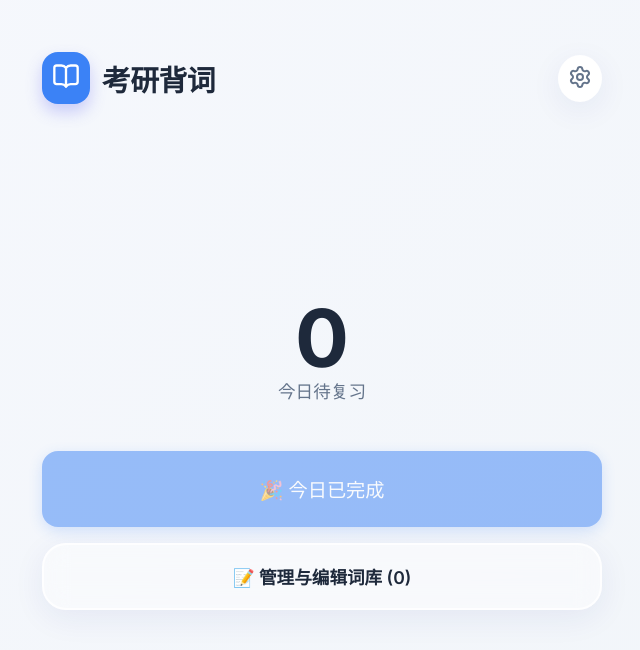
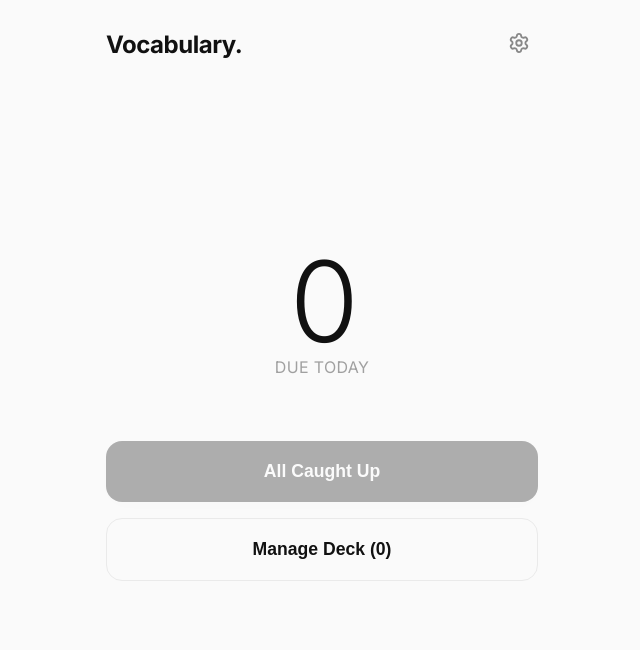
Before and after one commit to costacicera194-ui/vocab-pwa, a React (Vite) app: page / in a window 1280 px wide. Shown: the top 650 px of the page, without its empty margins (318-958 px from the left). Built offline with nearby package versions, Linux system fonts and the light colour scheme.

Commit message:
Implement elegant, minimalist Apple/Notion style redesign

```diff
--- a/src/App.jsx
+++ b/src/App.jsx
@@ -1,7 +1,7 @@
 import React, { useState, useEffect } from 'react';
 import ManageScreen from './components/ManageScreen';
 import FlashcardScreen from './components/FlashcardScreen';
-import { BookOpen, Settings, X } from 'lucide-react';
+import { Settings, X } from 'lucide-react';
 import { AnimatePresence, motion } from 'framer-motion';
 
 function App() {
@@ -39,18 +39,13 @@ function App() {
   }
 
   return (
-    <div style={{ paddingTop: '2rem', paddingBottom: '2rem', position: 'relative', display: 'flex', flexDirection: 'column', minHeight: '100vh' }}>
+    <div style={{ paddingTop: '2rem', paddingBottom: '2rem', position: 'relative', display: 'flex', flexDirection: 'column', minHeight: '100vh', padding: '24px' }}>
 
       {/* Header */}
       <div style={{ display: 'flex', justifyContent: 'space-between', alignItems: 'center', marginBottom: '3rem' }}>
-        <div style={{ display: 'flex', alignItems: 'center', gap: '12px' }}>
-          <div style={{ background: 'var(--primary-color)', color: 'white', padding: '10px', borderRadius: '16px', boxShadow: '0 8px 16px rgba(99, 102, 241, 0.3)' }}>
-            <BookOpen size={28} />
-          </div>
-          <h1 style={{ margin: 0, fontSize: '1.8rem', fontWeight: 800, color: 'var(--text-primary)' }}>考研背词</h1>
-        </div>
-        <button onClick={() => setShowSettings(true)} style={{ color: 'var(--text-secondary)', background: 'white', padding: '10px', borderRadius: '50%', boxShadow: 'var(--glass-shadow)', border: 'none', cursor: 'pointer' }}>
-          <Settings size={24} />
+        <h1 style={{ margin: 0, fontSize: '1.5rem', fontWeight: 700, letterSpacing: '-0.02em', color: 'var(--text-primary)' }}>Vocabulary.</h1>
+        <button onClick={() => setShowSettings(true)} style={{ color: 'var(--text-secondary)', background: 'transparent', padding: '8px', border: 'none', cursor: 'pointer', transition: 'color 0.2s' }}>
+          <Settings size={22} />
         </button>
       </div>
 
@@ -59,25 +54,25 @@ function App() {
         {showSettings && (
           <motion.div
             initial={{ opacity: 0 }} animate={{ opacity: 1 }} exit={{ opacity: 0 }}
-            style={{ position: 'fixed', top: 0, left: 0, right: 0, bottom: 0, background: 'rgba(0,0,0,0.5)', zIndex: 100, display: 'flex', alignItems: 'center', justifyContent: 'center', padding: '20px' }}
+            style={{ position: 'fixed', top: 0, left: 0, right: 0, bottom: 0, background: 'rgba(255,255,255,0.8)', backdropFilter: 'blur(8px)', zIndex: 100, display: 'flex', alignItems: 'center', justifyContent: 'center', padding: '24px' }}
           >
             <motion.div
-              initial={{ scale: 0.9, y: 20 }} animate={{ scale: 1, y: 0 }} exit={{ scale: 0.9, y: 20 }}
-              className="glass-panel" style={{ width: '100%', maxWidth: '400px', background: 'rgba(255,255,255,0.95)' }}
+              initial={{ scale: 0.95, y: 10 }} animate={{ scale: 1, y: 0 }} exit={{ scale: 0.95, y: 10 }}
+              className="glass-panel" style={{ width: '100%', maxWidth: '400px', padding: '32px' }}
             >
-              <div style={{ display: 'flex', justifyContent: 'space-between', alignItems: 'center', marginBottom: '1rem' }}>
-                <h3 style={{ margin: 0 }}>API 设置</h3>
-                <button onClick={() => setShowSettings(false)} style={{ background: 'none', border: 'none', cursor: 'pointer' }}><X size={20} color="var(--text-secondary)" /></button>
+              <div style={{ display: 'flex', justifyContent: 'space-between', alignItems: 'center', marginBottom: '1.5rem' }}>
+                <h3 style={{ margin: 0, fontWeight: 600, fontSize: '1.2rem' }}>API Configuration</h3>
+                <button onClick={() => setShowSettings(false)} style={{ background: 'none', border: 'none', cursor: 'pointer' }}><X size={20} color="var(--text-tertiary)" /></button>
               </div>
-              <p style={{ fontSize: '0.9rem', color: 'var(--text-secondary)', marginBottom: '1rem' }}>
-                请输入您的 API Key 以解锁 AI 考研例句生成功能。
+              <p style={{ fontSize: '0.9rem', color: 'var(--text-secondary)', marginBottom: '1.5rem', lineHeight: 1.5 }}>
+                Enter your Google Gemini API Key to enable contextual sentence generation.
               </p>
               <input
                 type="password"
                 placeholder="AIzaSy..."
                 value={apiKey}
                 onChange={e => setApiKey(e.target.value)}
-                style={{ width: '100%', padding: '12px', borderRadius: '8px', border: '1px solid #ccc', marginBottom: '1rem', outline: 'none' }}
+                style={{ width: '100%', padding: '16px', borderRadius: '12px', border: '1px solid var(--border-color)', marginBottom: '1.5rem', outline: 'none', fontSize: '1rem', background: '#fafafa' }}
               />
               <button
                 className="btn-primary"
@@ -88,36 +83,36 @@ function App() {
                   setShowSettings(false);
                 }}
               >
-                保存设置
+                Save Changes
               </button>
             </motion.div>
           </motion.div>
         )}
       </AnimatePresence>
 
-      <div style={{ flex: 1, display: 'flex', flexDirection: 'column', alignItems: 'center', justifyContent: 'center', marginTop: '-2rem' }}>
-        <div style={{ fontSize: '5rem', fontWeight: 900, color: 'var(--text-primary)', lineHeight: 1 }}>
+      <div style={{ flex: 1, display: 'flex', flexDirection: 'column', alignItems: 'center', justifyContent: 'center', marginTop: '-4rem' }}>
+        <div style={{ fontSize: '7rem', fontWeight: 300, color: 'var(--text-primary)', lineHeight: 1, letterSpacing: '-0.04em' }}>
           {dueCards.length}
         </div>
-        <div style={{ color: 'var(--text-secondary)', fontWeight: 500, marginBottom: '3rem', fontSize: '1.1rem' }}>
-          今日待复习
+        <div style={{ color: 'var(--text-tertiary)', fontWeight: 400, marginBottom: '4rem', fontSize: '1rem', letterSpacing: '0.02em', textTransform: 'uppercase' }}>
+          Due Today
         </div>
 
         <button
           onClick={() => setCurrentView('flashcard')}
           disabled={dueCards.length === 0}
           className="btn-primary"
-          style={{ width: '100%', padding: '1.5rem', fontSize: '1.2rem', marginBottom: '1rem', opacity: dueCards.length === 0 ? 0.5 : 1 }}
+          style={{ width: '100%', padding: '1.25rem', fontSize: '1.1rem', marginBottom: '1rem', borderRadius: '16px' }}
         >
-          {dueCards.length > 0 ? '🚀 开始背记' : '🎉 今日已完成'}
+          {dueCards.length > 0 ? 'Start Review' : 'All Caught Up'}
         </button>
 
         <button
           onClick={() => setCurrentView('manage')}
-          className="glass-panel"
-          style={{ width: '100%', padding: '1.2rem', fontSize: '1.1rem', fontWeight: 600, border: '2px solid rgba(255,255,255,0.8)', background: 'rgba(255,255,255,0.4)', color: 'var(--text-primary)', cursor: 'pointer', display: 'flex', justifyContent: 'center', gap: '8px' }}
+          className="btn-secondary"
+          style={{ width: '100%', padding: '1.25rem', fontSize: '1.1rem', borderRadius: '16px' }}
         >
-          📝 管理与编辑词库 ({deck.length})
+          Manage Deck ({deck.length})
         </button>
       </div>
     </div>
--- a/src/components/FlashcardScreen.jsx
+++ b/src/components/FlashcardScreen.jsx
@@ -2,7 +2,7 @@ import React, { useState, useEffect } from 'react';
 import { motion, AnimatePresence } from 'framer-motion';
 import { generateSentence, fetchTranslation } from '../services/api';
 import { calculateNextReview } from '../utils/sm2';
-import { BookOpen, CheckCircle, XCircle } from 'lucide-react';
+import { ArrowLeft, Check, X as XIcon } from 'lucide-react';
 
 export default function FlashcardScreen({ deck, updateDeck, onBack }) {
   const [sentence, setSentence] = useState('');
@@ -32,14 +32,13 @@ export default function FlashcardScreen({ deck, updateDeck, onBack }) {
   };
 
   const handleWordClick = async (rawWord) => {
-    // Remove punctuation
     const cleanWord = rawWord.replace(/[^a-zA-Z]/g, '');
     if (!cleanWord) return;
 
     setTranslatedWord(cleanWord);
-    setTranslationText('查询中...');
+    setTranslationText('Loading...');
     const result = await fetchTranslation(cleanWord);
-    setTranslationText(result || '未能找到该词的释义');
+    setTranslationText(result || 'No definition found.');
   };
 
   const handleAnswer = (quality) => {
@@ -47,20 +46,20 @@ export default function FlashcardScreen({ deck, updateDeck, onBack }) {
 
     const updatedCard = { ...currentCard, ...calculateNextReview(currentCard, quality) };
 
-    // Update the master deck
-    // Since currentCard is always dueCards[0], updating the deck will automatically
-    // remove the card from dueCards (if nextReview > now) and the next card will slide in!
+    // Update the master deck, automatically advancing the queue
     const newDeck = deck.map(c => c.id === updatedCard.id ? updatedCard : c);
     updateDeck(newDeck);
   };
 
   if (dueCards.length === 0) {
     return (
-      <div className="glass-panel" style={{ textAlign: 'center', marginTop: '3rem' }}>
-        <CheckCircle size={48} color="var(--success-color)" style={{ margin: '0 auto' }} />
-        <h2>今日任务已完成！</h2>
-        <p>太棒了，您的词库中没有需要复习的单词了。</p>
-        <button className="btn-primary" onClick={onBack} style={{ marginTop: '1rem' }}>返回</button>
+      <div style={{ display: 'flex', flexDirection: 'column', alignItems: 'center', justifyContent: 'center', height: '100vh', padding: '24px' }}>
+        <div style={{ background: 'var(--border-color)', width: 64, height: 64, borderRadius: '50%', display: 'flex', alignItems: 'center', justifyContent: 'center', marginBottom: '24px' }}>
+          <Check size={32} color="var(--text-primary)" />
+        </div>
+        <h2 style={{ fontSize: '1.5rem', fontWeight: 600, letterSpacing: '-0.02em', marginBottom: '8px' }}>All caught up</h2>
+        <p style={{ color: 'var(--text-secondary)', marginBottom: '32px' }}>You have no more words to review right now.</p>
+        <button className="btn-secondary" onClick={onBack} style={{ width: '100%', borderRadius: '16px' }}>Return Home</button>
       </div>
     );
   }
@@ -68,34 +67,38 @@ export default function FlashcardScreen({ deck, updateDeck, onBack }) {
   if (!currentCard) return null;
 
   return (
-    <div style={{ display: 'flex', flexDirection: 'column', gap: '1rem' }}>
+    <div style={{ display: 'flex', flexDirection: 'column', height: '100vh', padding: '24px' }}>
 
-      {/* Progress Header */}
-      <div style={{ display: 'flex', justifyContent: 'space-between', alignItems: 'center' }}>
-        <button onClick={onBack} style={{ color: 'var(--text-secondary)' }}>← 返回</button>
-        <span style={{ fontSize: '0.9rem', color: 'var(--text-secondary)' }}>
-          剩余待复习: {dueCards.length} 词
+      {/* Header */}
+      <div style={{ display: 'flex', justifyContent: 'space-between', alignItems: 'center', paddingBottom: '24px' }}>
+        <button onClick={onBack} style={{ color: 'var(--text-secondary)', background: 'none', border: 'none', display: 'flex', alignItems: 'center', gap: '8px', cursor: 'pointer', fontSize: '1rem', padding: 0 }}>
+          <ArrowLeft size={20} />
+        </button>
+        <span style={{ fontSize: '0.85rem', color: 'var(--text-tertiary)', letterSpacing: '0.05em', textTransform: 'uppercase', fontWeight: 600 }}>
+          {dueCards.length} left
         </span>
       </div>
 
       <AnimatePresence mode="wait">
         <motion.div
           key={currentCard.id}
-          initial={{ opacity: 0, x: 20 }}
-          animate={{ opacity: 1, x: 0 }}
-          exit={{ opacity: 0, x: -20 }}
-          className="glass-panel"
-          style={{ display: 'flex', flexDirection: 'column', gap: '1.5rem', minHeight: '300px' }}
+          initial={{ opacity: 0, filter: 'blur(4px)' }}
+          animate={{ opacity: 1, filter: 'blur(0px)' }}
+          exit={{ opacity: 0, filter: 'blur(4px)' }}
+          transition={{ duration: 0.3 }}
+          style={{ flex: 1, display: 'flex', flexDirection: 'column', justifyContent: 'center' }}
         >
-          <div style={{ textAlign: 'center' }}>
-            <h1 style={{ fontSize: '2.5rem', color: 'var(--primary-color)' }}>{currentCard.word}</h1>
+          <div style={{ textAlign: 'center', marginBottom: '3rem' }}>
+            <h1 style={{ fontSize: '3.5rem', fontWeight: 700, letterSpacing: '-0.04em', color: 'var(--text-primary)', margin: 0 }}>
+              {currentCard.word}
+            </h1>
           </div>
 
-          <div style={{ background: 'rgba(255,255,255,0.5)', padding: '1rem', borderRadius: 'var(--radius-md)' }}>
+          <div style={{ padding: '0 12px', marginBottom: '2rem' }}>
             {loadingSentence ? (
-              <p style={{ color: 'var(--text-secondary)', textAlign: 'center' }}>正在生成考研语境...</p>
+              <div style={{ height: '24px', width: '60%', background: 'var(--border-color)', borderRadius: '4px', margin: '0 auto', animation: 'pulse 1.5s infinite ease-in-out' }} />
             ) : (
-              <p style={{ fontSize: '1.1rem', lineHeight: 1.8 }}>
+              <p style={{ fontSize: '1.25rem', lineHeight: 1.6, color: 'var(--text-secondary)', textAlign: 'center', fontWeight: 400 }}>
                 {sentence.split(' ').map((w, i) => (
                   <span
                     key={i}
@@ -103,8 +106,9 @@ export default function FlashcardScreen({ deck, updateDeck, onBack }) {
                     style={{
                       cursor: 'pointer',
                       display: 'inline-block',
-                      marginRight: '4px',
-                      borderBottom: translatedWord === w.replace(/[^a-zA-Z]/g, '') ? '2px solid var(--primary-color)' : 'none'
+                      marginRight: '6px',
+                      color: translatedWord === w.replace(/[^a-zA-Z]/g, '') ? 'var(--text-primary)' : 'inherit',
+                      transition: 'color 0.2s'
                     }}
                   >
                     {w}
@@ -115,54 +119,60 @@ export default function FlashcardScreen({ deck, updateDeck, onBack }) {
           </div>
 
           {/* Translation Popup Area */}
-          <div style={{ minHeight: '60px' }}>
+          <div style={{ minHeight: '80px', display: 'flex', justifyContent: 'center', alignItems: 'center' }}>
             {translatedWord && (
-              <motion.div initial={{ opacity: 0 }} animate={{ opacity: 1 }} style={{ background: 'var(--bg-gradient)', padding: '12px', borderRadius: '8px', border: '1px solid var(--glass-border)' }}>
-                <strong style={{ color: 'var(--primary-color)' }}>{translatedWord}</strong>: {translationText}
+              <motion.div initial={{ opacity: 0, y: 10 }} animate={{ opacity: 1, y: 0 }} style={{ background: 'var(--panel-bg)', padding: '16px 24px', borderRadius: '16px', border: '1px solid var(--border-color)', boxShadow: '0 10px 30px rgba(0,0,0,0.02)', textAlign: 'center', maxWidth: '90%' }}>
+                <div style={{ fontWeight: 600, color: 'var(--text-primary)', marginBottom: '4px' }}>{translatedWord}</div>
+                <div style={{ color: 'var(--text-secondary)', fontSize: '0.9rem' }}>{translationText}</div>
               </motion.div>
             )}
           </div>
 
+          <div style={{ marginTop: '2rem', display: 'flex', justifyContent: 'center', minHeight: '60px' }}>
             {!showOriginalTranslation ? (
               <button
-              className="btn-primary"
-              style={{ background: 'var(--text-secondary)' }}
                 onClick={() => setShowOriginalTranslation(true)}
+                style={{ background: 'none', border: 'none', color: 'var(--text-tertiary)', fontSize: '0.9rem', cursor: 'pointer', letterSpacing: '0.02em', textDecoration: 'underline', textUnderlineOffset: '4px' }}
               >
-              显示原词释义
+                Show Translation
               </button>
             ) : (
-            <div style={{ textAlign: 'center', fontSize: '1.2rem', fontWeight: 600 }}>
+              <motion.div initial={{ opacity: 0 }} animate={{ opacity: 1 }} style={{ textAlign: 'center', fontSize: '1.25rem', fontWeight: 500, color: 'var(--text-primary)' }}>
                 {currentCard.translation}
+              </motion.div>
+            )}
           </div>
-          )}
 
         </motion.div>
       </AnimatePresence>
 
       {/* Action Buttons */}
-      <div style={{ display: 'flex', gap: '1rem', marginTop: 'auto' }}>
+      <div style={{ display: 'flex', gap: '12px', paddingTop: '24px' }}>
         <button
-          className="glass-panel"
           onClick={() => handleAnswer(1)}
-          style={{ flex: 1, display: 'flex', flexDirection: 'column', alignItems: 'center', gap: '0.5rem', border: '2px solid transparent', cursor: 'pointer' }}
-          onMouseOver={e => e.currentTarget.style.borderColor = 'var(--danger-color)'}
-          onMouseOut={e => e.currentTarget.style.borderColor = 'transparent'}
+          style={{ flex: 1, padding: '24px', background: 'var(--panel-bg)', border: '1px solid var(--border-color)', borderRadius: '20px', cursor: 'pointer', display: 'flex', justifyContent: 'center', alignItems: 'center', transition: 'background 0.2s' }}
+          onMouseOver={e => e.currentTarget.style.background = '#f9f9f9'}
+          onMouseOut={e => e.currentTarget.style.background = 'var(--panel-bg)'}
         >
-          <XCircle color="var(--danger-color)" size={32} />
-          <span style={{ fontWeight: 500 }}>不认识</span>
+          <XIcon color="var(--text-tertiary)" size={28} />
         </button>
         <button
-          className="glass-panel"
           onClick={() => handleAnswer(4)}
-          style={{ flex: 1, display: 'flex', flexDirection: 'column', alignItems: 'center', gap: '0.5rem', border: '2px solid transparent', cursor: 'pointer' }}
-          onMouseOver={e => e.currentTarget.style.borderColor = 'var(--success-color)'}
-          onMouseOut={e => e.currentTarget.style.borderColor = 'transparent'}
+          style={{ flex: 1, padding: '24px', background: 'var(--text-primary)', border: '1px solid var(--text-primary)', borderRadius: '20px', cursor: 'pointer', display: 'flex', justifyContent: 'center', alignItems: 'center', transition: 'opacity 0.2s' }}
+          onMouseOver={e => e.currentTarget.style.opacity = '0.9'}
+          onMouseOut={e => e.currentTarget.style.opacity = '1'}
         >
-          <CheckCircle color="var(--success-color)" size={32} />
-          <span style={{ fontWeight: 500 }}>认识</span>
+          <Check color="#ffffff" size={28} />
         </button>
       </div>
+
+      <style>{`
+        @keyframes pulse {
+          0% { opacity: 0.4; }
+          50% { opacity: 0.1; }
+          100% { opacity: 0.4; }
+        }
+      `}</style>
     </div>
   );
 }
--- a/src/index.css
+++ b/src/index.css
@@ -2,117 +2,107 @@
 
 :root {
   --font-family: 'Inter', -apple-system, BlinkMacSystemFont, 'Segoe UI', Roboto, Helvetica, Arial, sans-serif;
-  --bg-gradient: linear-gradient(135deg, #f6f8fd 0%, #f1f5f9 100%);
-  --glass-bg: rgba(255, 255, 255, 0.7);
-  --glass-border: rgba(255, 255, 255, 0.5);
-  --glass-shadow: 0 8px 32px 0 rgba(31, 38, 135, 0.07);
-  --text-primary: #1e293b;
-  --text-secondary: #64748b;
-  --primary-color: #3b82f6;
-  --primary-hover: #2563eb;
+  --bg-color: #fafafa;
+  --panel-bg: #ffffff;
+
+  --text-primary: #111111;
+  --text-secondary: #888888;
+  --text-tertiary: #a0a0a0;
+
+  --primary-color: #000000;
   --success-color: #10b981;
   --danger-color: #ef4444;
-  --radius-lg: 24px;
-  --radius-md: 16px;
+
+  --border-color: #eaeaea;
+  --glass-shadow: 0 4px 20px rgba(0, 0, 0, 0.04);
+
   --radius-sm: 8px;
+  --radius-md: 12px;
+  --radius-lg: 20px;
 }
 
 * {
   box-sizing: border-box;
   margin: 0;
   padding: 0;
-  -webkit-tap-highlight-color: transparent; /* better mobile experience */
+  -webkit-tap-highlight-color: transparent;
 }
 
 body {
   font-family: var(--font-family);
-  background: var(--bg-gradient);
+  background-color: var(--bg-color);
   color: var(--text-primary);
   min-height: 100vh;
-  min-height: 100dvh; /* Dynamic viewport height for mobile */
   display: flex;
-  flex-direction: column;
+  justify-content: center;
   overflow-x: hidden;
+  -webkit-font-smoothing: antialiased;
+  -moz-osx-font-smoothing: grayscale;
 }
 
 #root {
   width: 100%;
-  max-width: 600px;
-  margin: 0 auto;
-  min-height: 100dvh;
-  display: flex;
-  flex-direction: column;
-  padding: 20px;
+  max-width: 480px;
+  min-height: 100vh;
+  background-color: var(--bg-color);
   position: relative;
 }
 
-/* Glassmorphism Utility Classes */
+/* Minimalist Clean Panel */
 .glass-panel {
-  background: var(--glass-bg);
-  backdrop-filter: blur(12px);
-  -webkit-backdrop-filter: blur(12px);
-  border: 1px solid var(--glass-border);
-  box-shadow: var(--glass-shadow);
+  background: var(--panel-bg);
   border-radius: var(--radius-lg);
   padding: 24px;
+  border: 1px solid var(--border-color);
+  box-shadow: var(--glass-shadow);
 }
 
-/* Typography Utility */
-h1, h2, h3 {
-  font-weight: 600;
-  letter-spacing: -0.02em;
-  margin-bottom: 0.5rem;
-}
-
-p {
-  line-height: 1.6;
-}
-
-/* Base button styles */
-button {
-  font-family: inherit;
-  cursor: pointer;
-  border: none;
-  background: none;
-  outline: none;
-  transition: all 0.2s ease;
-}
-
+/* Minimalist Button */
 .btn-primary {
   background: var(--primary-color);
-  color: white;
-  padding: 12px 24px;
+  color: #ffffff;
+  border: none;
+  padding: 16px 24px;
   border-radius: var(--radius-md);
-  font-weight: 500;
   font-size: 1rem;
-  box-shadow: 0 4px 14px 0 rgba(59, 130, 246, 0.39);
-}
-
-.btn-primary:hover, .btn-primary:active {
-  background: var(--primary-hover);
-  transform: translateY(-2px);
-  box-shadow: 0 6px 20px rgba(59, 130, 246, 0.23);
+  font-weight: 600;
+  cursor: pointer;
+  transition: opacity 0.2s, transform 0.1s;
+  box-shadow: var(--glass-shadow);
 }
 
 .btn-primary:active {
-  transform: translateY(0);
+  transform: scale(0.98);
+  opacity: 0.9;
 }
 
-/* Textarea for Import */
-textarea {
-  width: 100%;
-  border-radius: var(--radius-md);
-  border: 1px solid rgba(0,0,0,0.1);
-  padding: 16px;
-  font-family: monospace;
-  font-size: 14px;
-  background: rgba(255, 255, 255, 0.8);
-  resize: vertical;
-  transition: border-color 0.2s ease, box-shadow 0.2s ease;
-  outline: none;
+.btn-primary:disabled {
+  opacity: 0.3;
+  cursor: not-allowed;
 }
 
-textarea:focus {
-  border-color: var(--primary-color);
-  box-shadow: 0 0 0 3px rgba(59, 130, 246, 0.1);
+/* Outline/Secondary Button */
+.btn-secondary {
+  background: transparent;
+  color: var(--text-primary);
+  border: 1px solid var(--border-color);
+  padding: 16px 24px;
+  border-radius: var(--radius-md);
+  font-size: 1rem;
+  font-weight: 600;
+  cursor: pointer;
+  transition: background-color 0.2s, border-color 0.2s;
 }
+
+.btn-secondary:hover {
+  background: var(--bg-color);
+}
+
+.btn-secondary:active {
+  background: #f0f0f0;
+}
+
+/* Base Input styling */
+input, textarea {
+  font-family: inherit;
+}
```
Also changed, not shown: src/components/ManageScreen.jsx (+25 -22 lines). Lines whose indentation alone changed are shown as unchanged.
